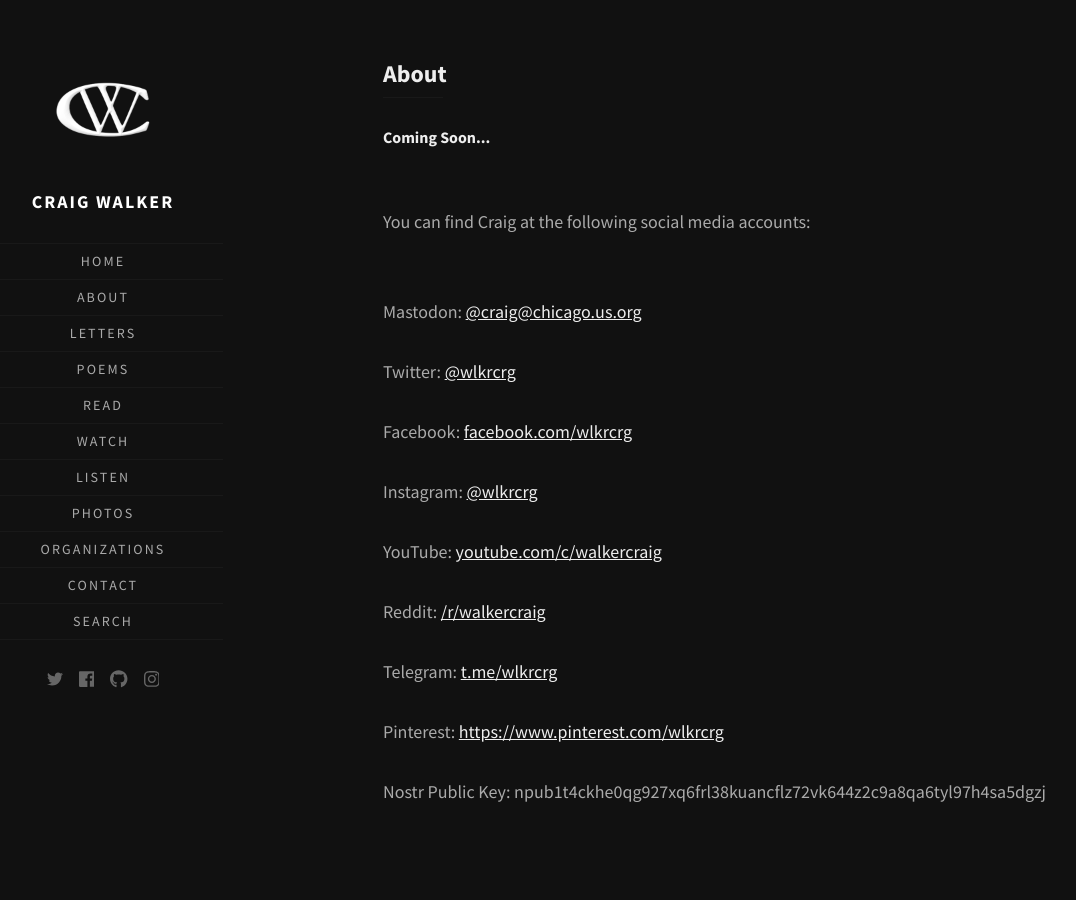
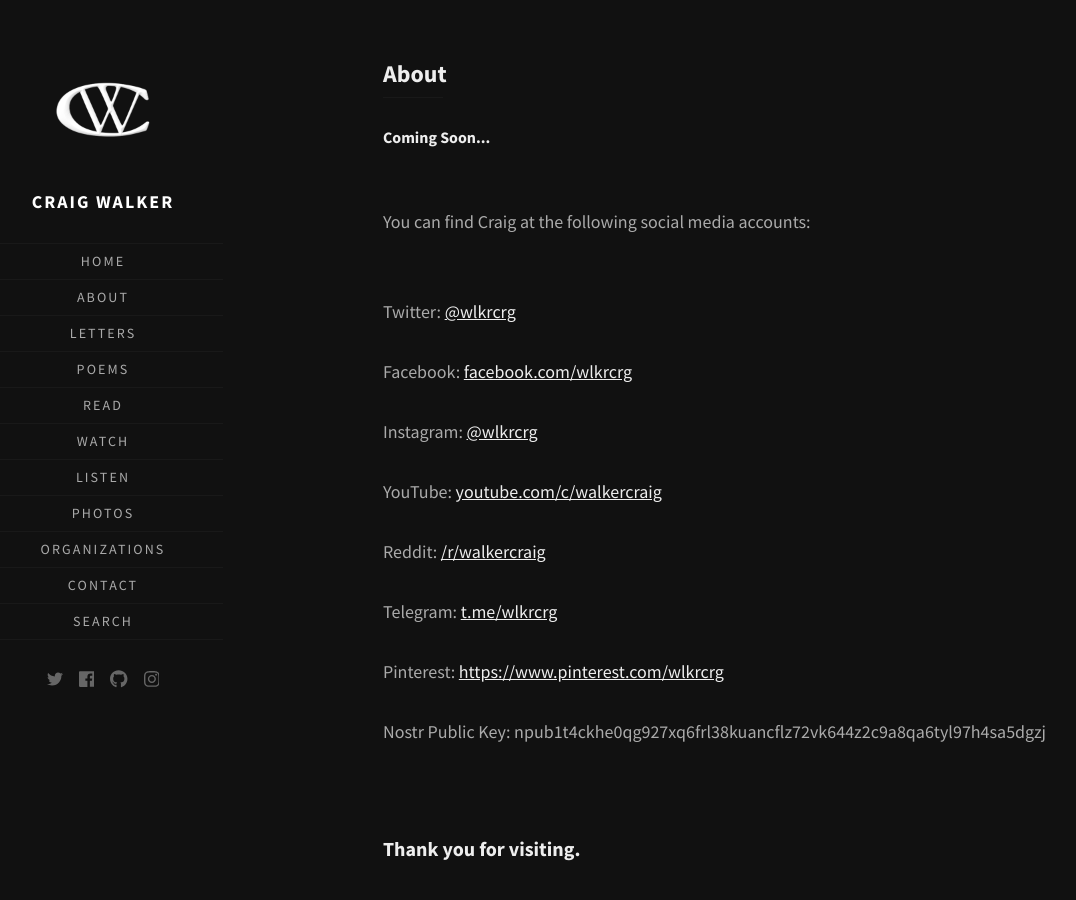
Before and after one commit to walkercraig/walkercraig, a Jekyll site: the page built from aboutsite.html, in a window 1280 px wide and 900 px high. Shown: the whole window, without its empty margins (47-1123 px from the left). Built offline with Jekyll 4.4.1, drawn with Linux system fonts in a browser that asks for light colours; some web fonts are replaced.

Commit message:
Update aboutsite.html

```diff
--- a/aboutsite.html
+++ b/aboutsite.html
@@ -12,8 +12,6 @@
     <br/>
     <p>You can find Craig at the following social media accounts:</p>
     <br/>
-    <p>Mastodon: <a rel="me" href="https://chicago.us.org/@craig">@craig@chicago.us.org</a></p>
-    <p><link rel="me" href="https://chicago.us.org/@craig"></p>
     <p>Twitter: <a href="https://twitter.com/wlkrcrg">@wlkrcrg</a><br>
     <p>Facebook: <a href="https://www.facebook.com/wlkrcrg">facebook.com/wlkrcrg</a><br>
     <p>Instagram: <a href="https://www.instagram.com/wlkrcrg/">@wlkrcrg</a><br>
```
